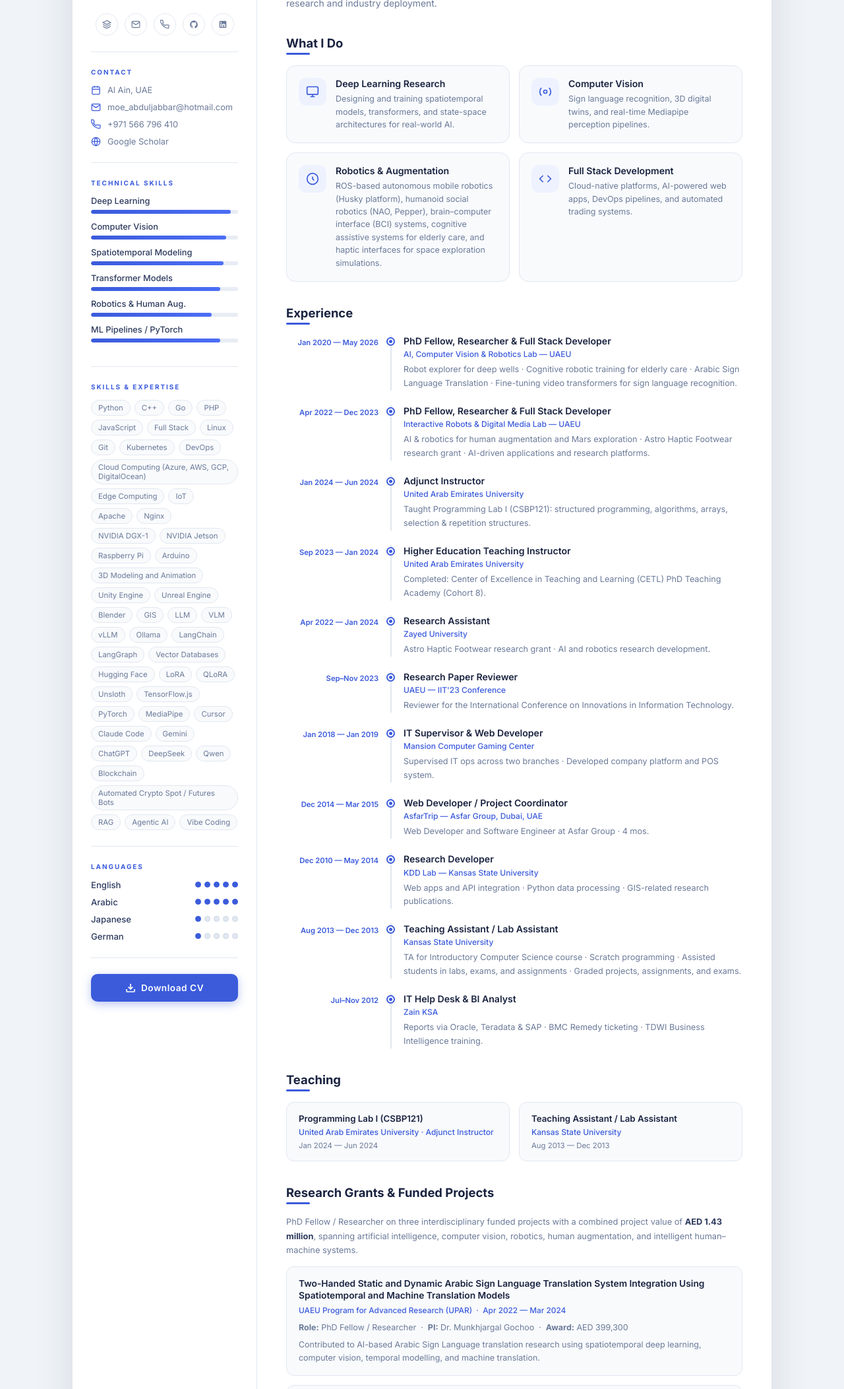
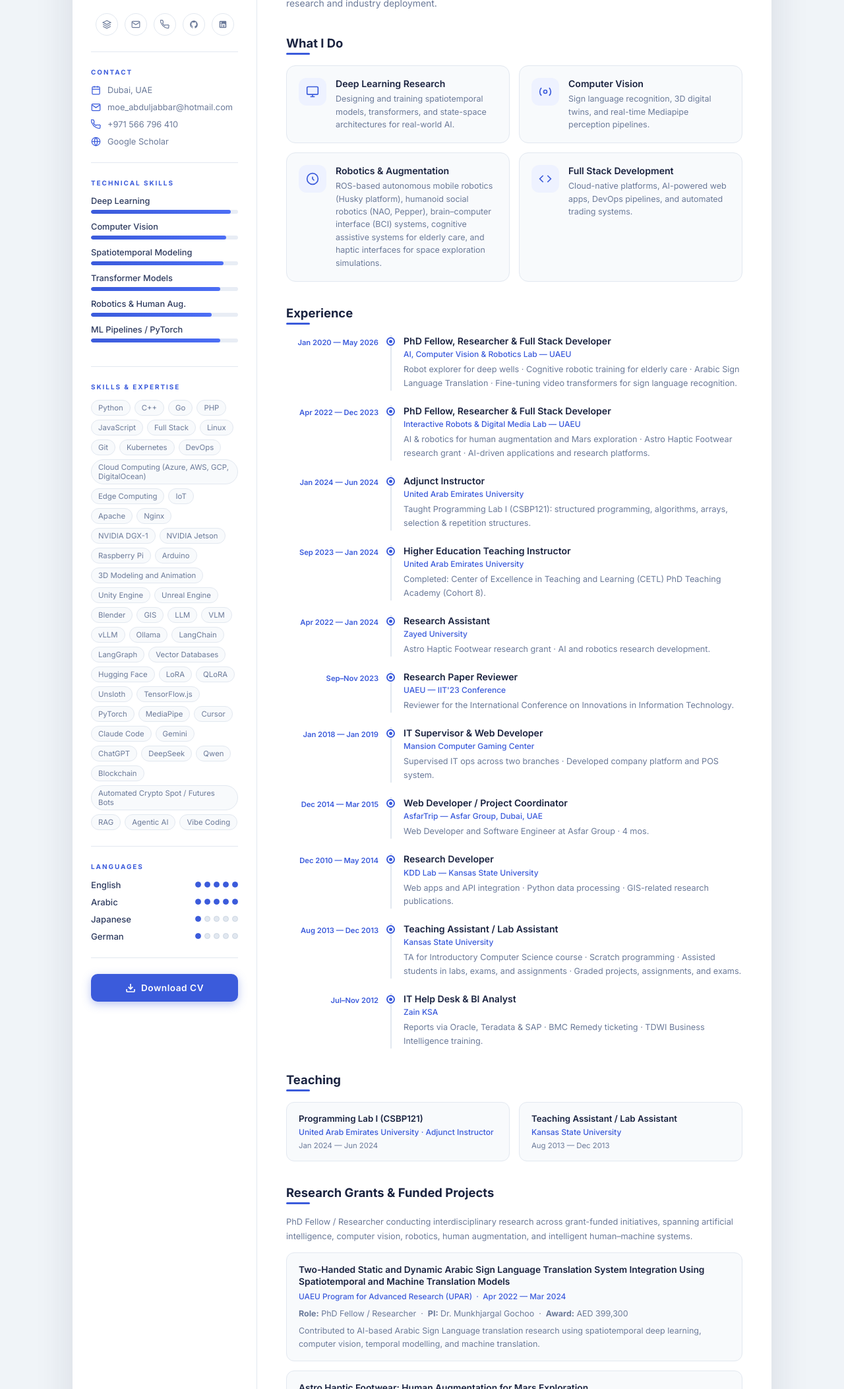
Before and after one commit to Moe-Nurtech/Resume, a website: page index.html in a window 1280 px wide. Shown: the part 340-2445 px from the top of the page at 66% size. Drawn offline with nearby package versions, Linux system fonts and the light colour scheme.

Commit message:
update location

```diff
--- a/index.html
+++ b/index.html
@@ -496,7 +496,7 @@ body {
       <ul class="contact-list">
         <li>
           <svg viewBox="0 0 24 24" fill="none" stroke="currentColor" stroke-width="2"><rect x="3" y="4" width="18" height="18" rx="2" ry="2"/><line x1="16" y1="2" x2="16" y2="6"/><line x1="8" y1="2" x2="8" y2="6"/><line x1="3" y1="10" x2="21" y2="10"/></svg>
-          <span>Al Ain, UAE</span>
+          <span>Dubai, UAE</span>
         </li>
         <li>
           <svg viewBox="0 0 24 24" fill="none" stroke="currentColor" stroke-width="2"><path d="M4 4h16c1.1 0 2 .9 2 2v12c0 1.1-.9 2-2 2H4c-1.1 0-2-.9-2-2V6c0-1.1.9-2 2-2z"/><polyline points="22,6 12,13 2,6"/></svg>
@@ -662,8 +662,7 @@ body {
     <div class="m-section">
       <h2>Research Grants &amp; Funded Projects<span class="underline"></span></h2>
       <p class="grant-summary">
-        PhD Fellow / Researcher on three interdisciplinary funded projects with a combined project value of
-        <strong>AED 1.43 million</strong>, spanning artificial intelligence, computer vision, robotics,
+        PhD Fellow / Researcher conducting interdisciplinary research across grant-funded initiatives, spanning artificial intelligence, computer vision, robotics,
         human augmentation, and intelligent human–machine systems.
       </p>
 
```
Also changed, not shown: static-cv.html (+2 -4 lines), cv-preview.png, 1 other file.
